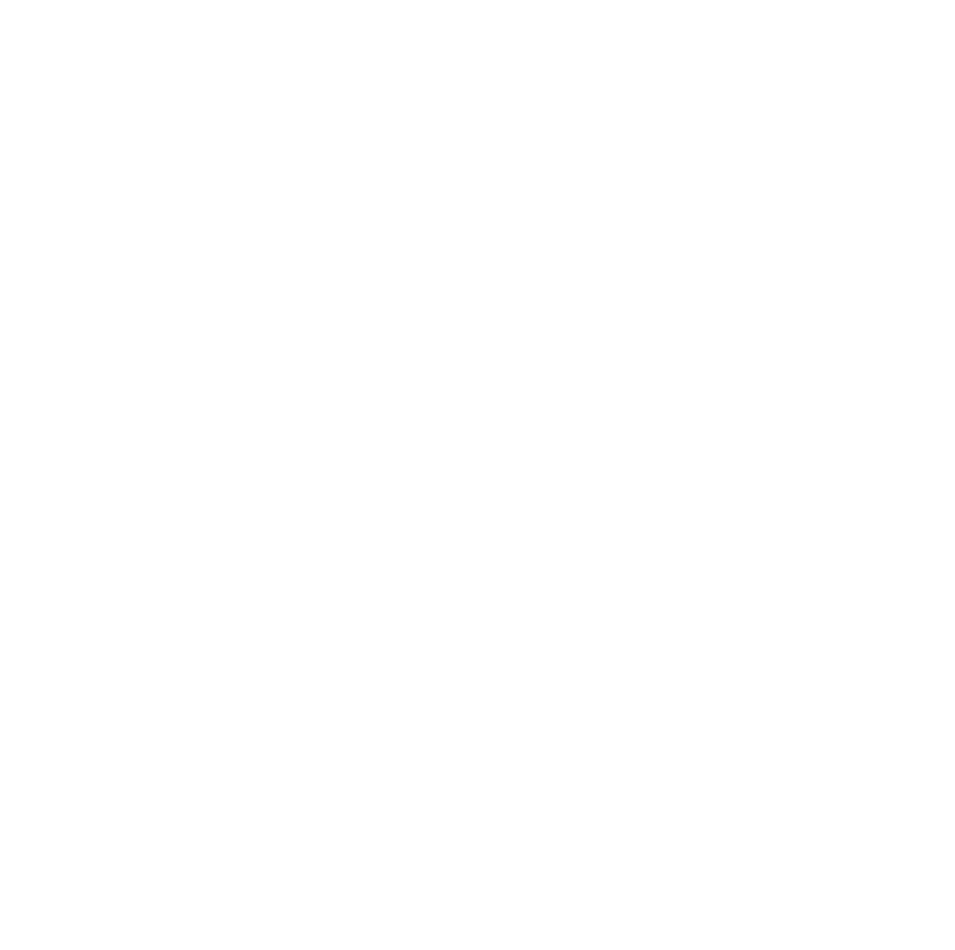
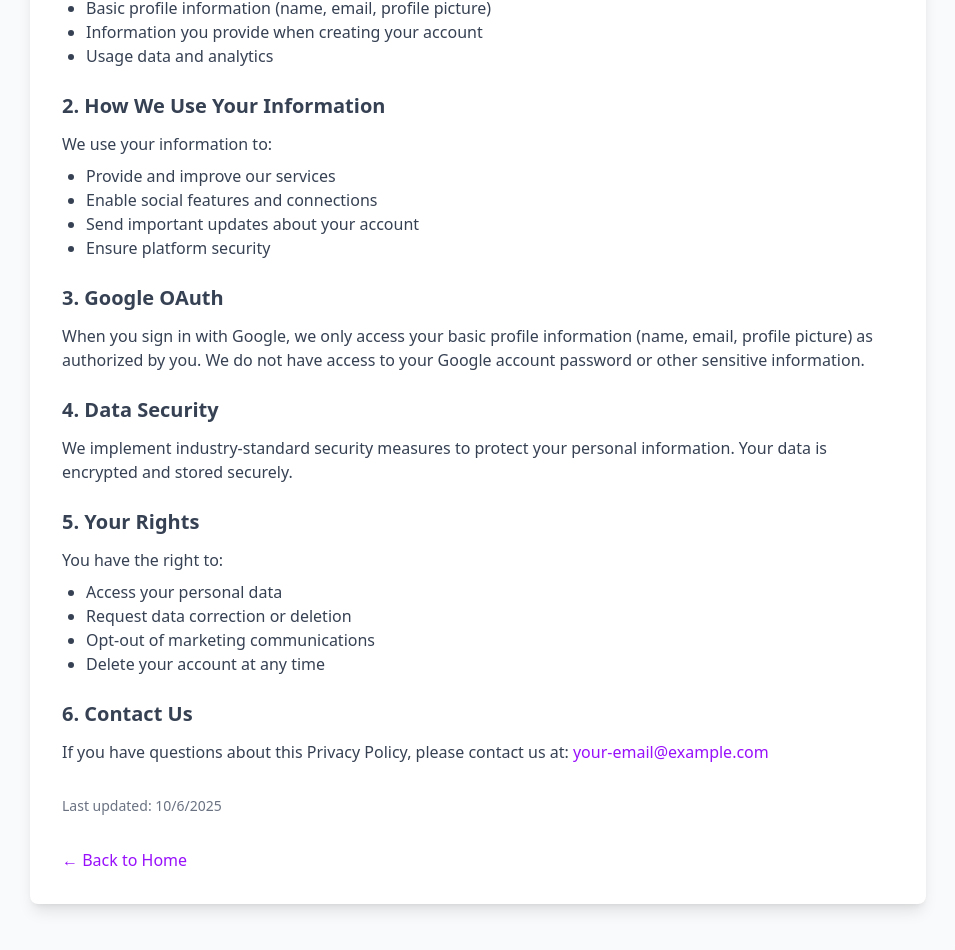
Before and after one commit to sachinrastogi7777/LinkUp-UI, a React (Vite) app: page /privacy-policy in a window 1280 px wide. Before the commit this address had no page. Shown: the part 216-1166 px from the top of the page, without its empty margins (162-1117 px from the left). Before the commit the page ends 800 px from the top, so only its background shows below. Built offline with nearby package versions, Linux system fonts and the light colour scheme.

Commit message:
Added Privacy policy page in app.

```diff
--- /dev/null
+++ b/public/google613498f9596ce09c.html
@@ -0,0 +1 @@
+google-site-verification: google613498f9596ce09c.html
--- a/src/App.jsx
+++ b/src/App.jsx
@@ -16,6 +16,7 @@
 import ChatPage from "./components/Chat/ChatPage";
 import useChatsGlobal from "./utils/customHooks/useChatsGlobal";
 import AuthCallback from "./components/Auth/AuthCallback";
+import PrivacyPolicy from "./components/PrivacyPolicy";
 
 const AppContent = () => {
 	const user = useSelector((store) => store.user);
@@ -38,8 +39,9 @@
 					<Route path='/forgot-password' element={<ForgotPassword />} />
 					<Route path='/chat/:userId' element={<Chat />} />
 					<Route path='/chats' element={<ChatPage />} />
-					<Route path='/auth/callback' element={<AuthCallback />} />
 				</Route>
+				<Route path='/auth/callback' element={<AuthCallback />} />
+				<Route path="/privacy-policy" element={<PrivacyPolicy />} />
 			</Routes>
 		</BrowserRouter>
 	);
--- a/src/components/Footer.jsx
+++ b/src/components/Footer.jsx
@@ -23,7 +23,7 @@
             { name: 'FAQs', path: '/faq' }
         ],
         legal: [
-            { name: 'Privacy Policy', path: '/privacy' },
+            { name: 'Privacy Policy', path: '/privacy-policy' },
             { name: 'Terms of Service', path: '/terms' },
             { name: 'Cookie Policy', path: '/cookies' },
             { name: 'Community Guidelines', path: '/guidelines' }
@@ -254,10 +254,10 @@
                                 <HelpCircle className="w-3 h-3 sm:w-4 sm:h-4" />
                                 <span>Help</span>
                             </a>
-                            <a href="#" className="hover:text-white transition-colors flex items-center gap-1">
+                            <Link to="/privacy-policy" className="hover:text-white transition-colors flex items-center gap-1">
                                 <Shield className="w-3 h-3 sm:w-4 sm:h-4" />
-                                <span>Privacy</span>
-                            </a>
+                                <span>Privacy Policy</span>
+                            </Link>
                             <a href="#" className="hover:text-white transition-colors flex items-center gap-1">
                                 <FileText className="w-3 h-3 sm:w-4 sm:h-4" />
                                 <span>Terms</span>
--- /dev/null
+++ b/src/components/PrivacyPolicy.jsx
@@ -0,0 +1,89 @@
+import React from 'react';
+import { Link } from 'react-router-dom';
+
+const PrivacyPolicy = () => {
+    return (
+        <div className="min-h-screen bg-gray-50 py-12 px-4">
+            <div className="max-w-4xl mx-auto bg-white rounded-lg shadow-lg p-8">
+                <h1 className="text-3xl font-bold text-gray-900 mb-6">Privacy Policy</h1>
+
+                <div className="space-y-6 text-gray-700">
+                    <section>
+                        <h2 className="text-xl font-semibold mb-3">1. Information We Collect</h2>
+                        <p>When you use LinkUp, we collect:</p>
+                        <ul className="list-disc ml-6 mt-2">
+                            <li>Basic profile information (name, email, profile picture)</li>
+                            <li>Information you provide when creating your account</li>
+                            <li>Usage data and analytics</li>
+                        </ul>
+                    </section>
+
+                    <section>
+                        <h2 className="text-xl font-semibold mb-3">2. How We Use Your Information</h2>
+                        <p>We use your information to:</p>
+                        <ul className="list-disc ml-6 mt-2">
+                            <li>Provide and improve our services</li>
+                            <li>Enable social features and connections</li>
+                            <li>Send important updates about your account</li>
+                            <li>Ensure platform security</li>
+                        </ul>
+                    </section>
+
+                    <section>
+                        <h2 className="text-xl font-semibold mb-3">3. Google OAuth</h2>
+                        <p>
+                            When you sign in with Google, we only access your basic profile
+                            information (name, email, profile picture) as authorized by you.
+                            We do not have access to your Google account password or other
+                            sensitive information.
+                        </p>
+                    </section>
+
+                    <section>
+                        <h2 className="text-xl font-semibold mb-3">4. Data Security</h2>
+                        <p>
+                            We implement industry-standard security measures to protect your
+                            personal information. Your data is encrypted and stored securely.
+                        </p>
+                    </section>
+
+                    <section>
+                        <h2 className="text-xl font-semibold mb-3">5. Your Rights</h2>
+                        <p>You have the right to:</p>
+                        <ul className="list-disc ml-6 mt-2">
+                            <li>Access your personal data</li>
+                            <li>Request data correction or deletion</li>
+                            <li>Opt-out of marketing communications</li>
+                            <li>Delete your account at any time</li>
+                        </ul>
+                    </section>
+
+                    <section>
+                        <h2 className="text-xl font-semibold mb-3">6. Contact Us</h2>
+                        <p>
+                            If you have questions about this Privacy Policy, please contact us at:{' '}
+                            <a href="mailto:your-email@example.com" className="text-purple-600 hover:underline">
+                                your-email@example.com
+                            </a>
+                        </p>
+                    </section>
+
+                    <p className="text-sm text-gray-500 mt-8">
+                        Last updated: {new Date().toLocaleDateString()}
+                    </p>
+                </div>
+
+                <div className="mt-8">
+                    <Link
+                        to="/"
+                        className="text-purple-600 hover:text-purple-700 font-medium"
+                    >
+                        ← Back to Home
+                    </Link>
+                </div>
+            </div>
+        </div>
+    );
+};
+
+export default PrivacyPolicy;
```
